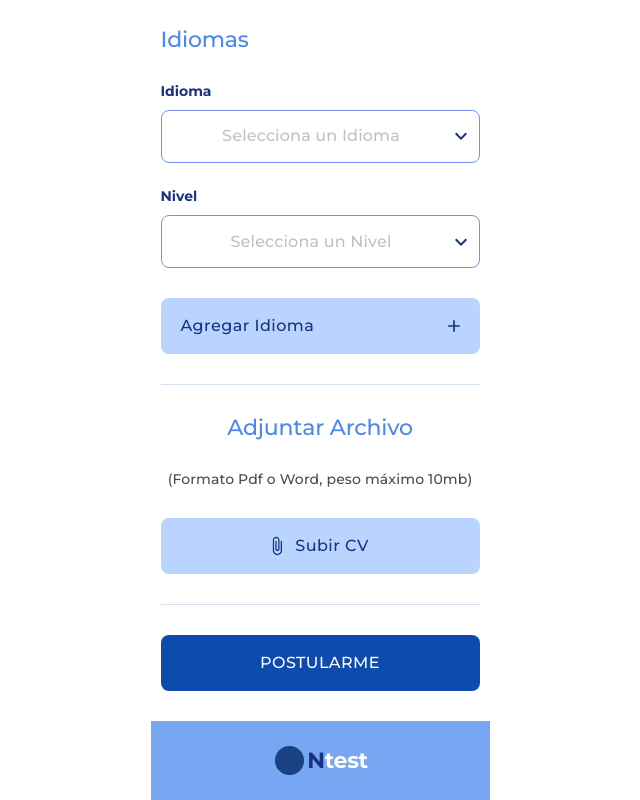
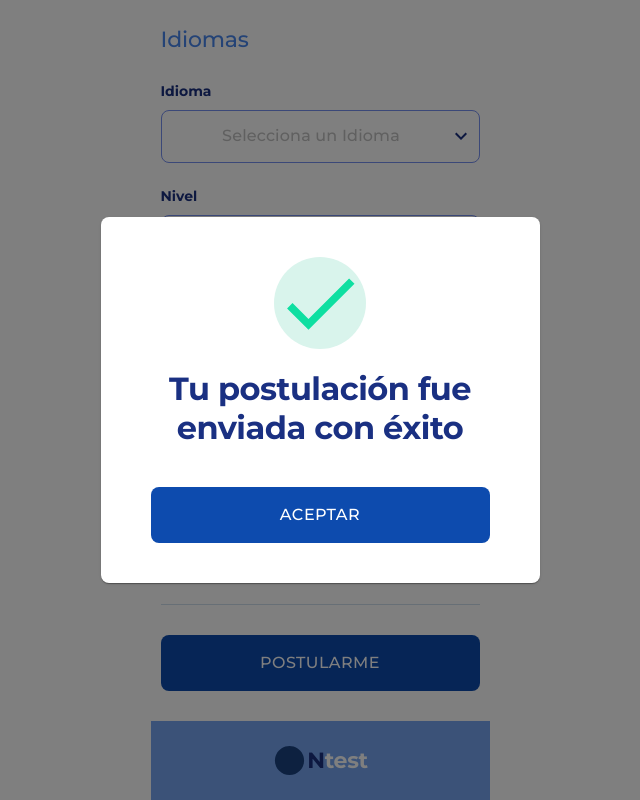
Before and after one commit to pillowpilot/nos_frontend_challenge, a React (Vite) app: page / in a window 1280 px wide. Both pictures are taken after typing "Sample", "Sample", "Sample", "Sample", "Sample", "Sample" into the empty fields and a click on the button "POSTULARME". Shown: the part 1280-2080 px from the top of the page, without its empty margins (320-960 px from the left). Built offline with nearby package versions, Linux system fonts and the light colour scheme.

Commit message:
feat: add successful submition modal

```diff
--- a/src/App.tsx
+++ b/src/App.tsx
@@ -1,3 +1,4 @@
+import { useState } from "react";
 import { Stack } from "@mui/material";
 import { Footer } from "./components/blocks/Footer";
 import { Navbar } from "./components/blocks/Navbar";
@@ -7,11 +8,15 @@ import { WorkExperienceBlock } from "./components/blocks/workExperience/WorkExpe
 import { LanguagesBlock } from "./components/blocks/languages/LanguagesBlock";
 import { AttachResumeBlock } from "./components/blocks/AttachResumeBlock";
 import { SubmitBlock } from "./components/blocks/SubmitBlock";
+import { SuccessSubmition } from "./components/popup/SuccessSubmition";
 import "./App.css";
 
 function App() {
+  const [submitted, setSubmitted] = useState<boolean>(false);
+
   return (
     <Stack maxWidth={339}>
+      <SuccessSubmition open={submitted} onAccept={() => setSubmitted(false)} />
       <Navbar />
       <WorkWithUs />
       <Stack px={1}>
@@ -19,7 +24,7 @@ function App() {
         <WorkExperienceBlock />
         <LanguagesBlock />
         <AttachResumeBlock />
-        <SubmitBlock />
+        <SubmitBlock onSubmit={() => setSubmitted(true)} />
       </Stack>
       <Footer />
     </Stack>
--- /dev/null
+++ b/src/components/popup/SuccessSubmition.tsx
@@ -0,0 +1,53 @@
+import { Modal, Paper, Stack, Typography } from "@mui/material";
+import { FC } from "react";
+import CheckIcon from "@mui/icons-material/Check";
+import { AcceptBtn } from "../buttons/AcceptBtn";
+
+interface SuccessSubmitionProps {
+  open: boolean;
+  onAccept: () => void;
+}
+
+export const SuccessSubmition: FC<SuccessSubmitionProps> = ({
+  open,
+  onAccept,
+}) => {
+  return (
+    <Modal
+      open={open}
+      sx={{
+        display: "flex",
+        justifyContent: "center",
+        alignItems: "center",
+      }}
+    >
+      <Paper
+        sx={{
+          borderRadius: 2,
+          py: 4,
+          px: 5,
+          maxWidth: "339px",
+        }}
+      >
+        <Stack gap={4}>
+          <Stack gap={2}>
+            <CheckIcon
+              sx={{
+                mx: "auto",
+                width: "92px",
+                height: "92px",
+                borderRadius: "50% 50%",
+                backgroundColor: "#D9F4EC",
+              }}
+              htmlColor="#0EDFA1"
+            />
+            <Typography variant="h1" align="center">
+              Tu postulación fue enviada con éxito
+            </Typography>
+          </Stack>
+          <AcceptBtn onClick={onAccept} />
+        </Stack>
+      </Paper>
+    </Modal>
+  );
+};
```
